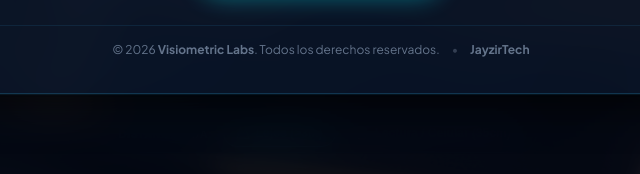
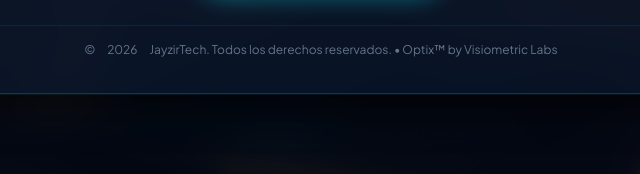
Before and after one commit to visiometric-labs/focal_lengths-simulator, a website built with Vite: page index.html in a window 1280 px wide. Shown: the part 623-797 px from the top of the page, 319-959 px from the left. Built offline with nearby package versions, Linux system fonts and the light colour scheme.

Commit message:
fix(copyright): actualizar texto a 'JayzirTech. Todos los derechos reservados. • Optix™ by Visiometric Labs'

```diff
--- a/src/components/landing-screen.js
+++ b/src/components/landing-screen.js
@@ -99,11 +99,9 @@ export class LandingScreen {
           </button>
         </div>
 
-        <footer class="landing-footer-credits">
-          <span>© <span id="current-year">2026</span> <strong>Visiometric Labs</strong>. Todos los derechos reservados.</span>
-          <span class="footer-separator">•</span>
-          <span><strong>JayzirTech</strong></span>
-        </footer>
+        <div class="landing-footer-credits entry-copyright">
+          © <span class="current-year">2026</span> JayzirTech. Todos los derechos reservados. • Optix™ by Visiometric Labs
+        </div>
       </div>
     `;
 
--- a/src/styles/landing.css
+++ b/src/styles/landing.css
@@ -299,7 +299,8 @@
 }
 
 /* Pie de la Portada */
-.landing-footer-credits {
+.landing-footer-credits,
+.entry-copyright {
   display: flex;
   align-items: center;
   justify-content: center;
@@ -308,6 +309,7 @@
   color: var(--text-tertiary);
   border-top: 1px solid rgba(56, 189, 248, 0.1);
   padding-top: 16px;
+  text-align: center;
 }
 
 .footer-separator {
```
